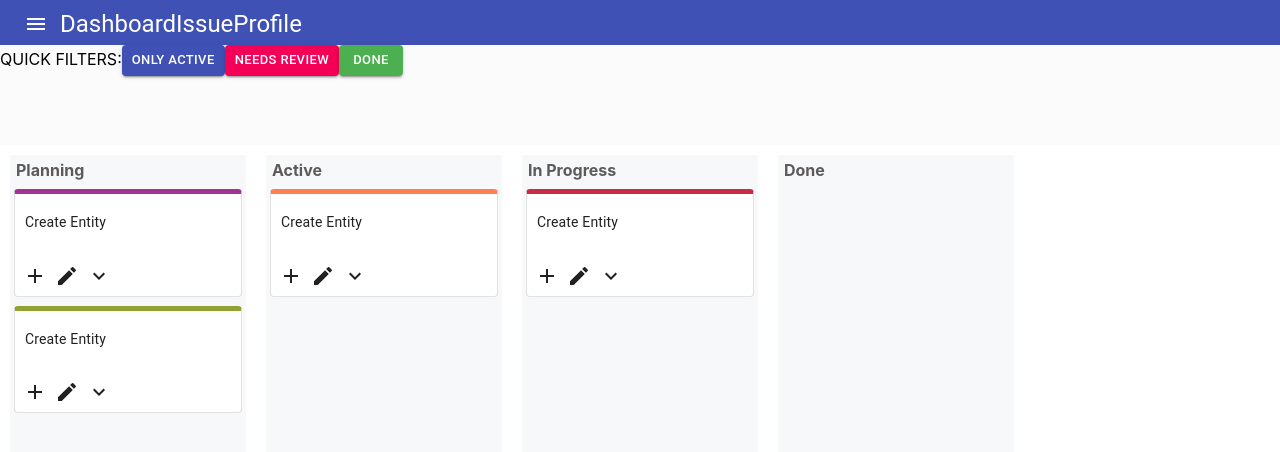
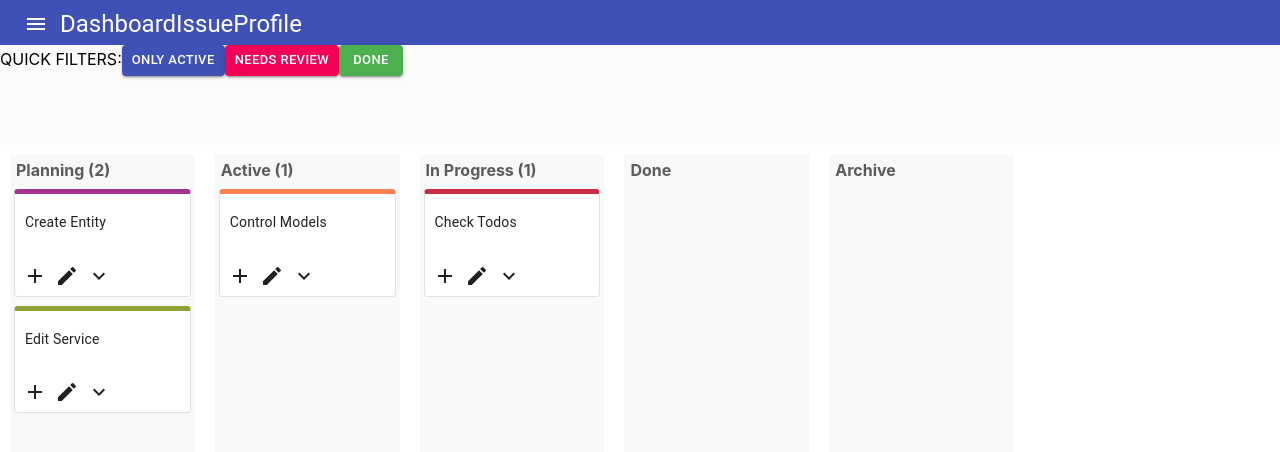
Before and after one commit to azizerel/Drag-Drop-with-React.js, a React (Create React App) app: page / in a window 1280 px wide. Shown: the top 452 px of the page. Built offline with nearby package versions, Linux system fonts and the light colour scheme.

Commit message:
change text and added new task process section (archive)

```diff
--- a/src/App.js
+++ b/src/App.js
@@ -18,29 +18,33 @@ function App() {
       <div className = "main">
         <div className = "leftPanel">
           <Wrapper id="wrapper">
-            <Droppable id = "dr1" caption="Planning">
+            <Droppable id = "dr1" caption="Planning (2)">
               <Draggable id="item1">
                   <Issue id="issue1" caption="Create Entity" issueType="Task" bgColor="royalHealthBgColor"/>
               </Draggable>
 
               <Draggable id="item2">
-                  <Issue id="issue2" caption="Create Entity" issueType="Task" bgColor="sushiBgcolor"/>
+                  <Issue id="issue2" caption="Edit Service" issueType="Task" bgColor="sushiBgcolor"/>
               </Draggable>
             </Droppable>
 
-            <Droppable id = "dr2" caption="Active">
+            <Droppable id = "dr2" caption="Active (1)">
               <Draggable id="item3">
-                  <Issue id="issue3" caption="Create Entity" issueType="Task" bgColor="corolBgColor"/>
+                  <Issue id="issue3" caption="Control Models" issueType="Task" bgColor="corolBgColor"/>
               </Draggable>
             </Droppable>
 
-            <Droppable id = "dr3" caption="In Progress">
+            <Droppable id = "dr3" caption="In Progress (1)">
               <Draggable id="item4">
-                <Issue id="issue4" caption="Create Entity" issueType="Task" bgColor="brickRedBgColor"/>
+                <Issue id="issue4" caption="Check Todos" issueType="Task" bgColor="brickRedBgColor"/>
                 </Draggable>
             </Droppable>
 
             <Droppable id = "dr4" caption="Done">
+
+            </Droppable>
+
+            <Droppable id = "dr4" caption="Archive">
 
             </Droppable>
           </Wrapper>
```
